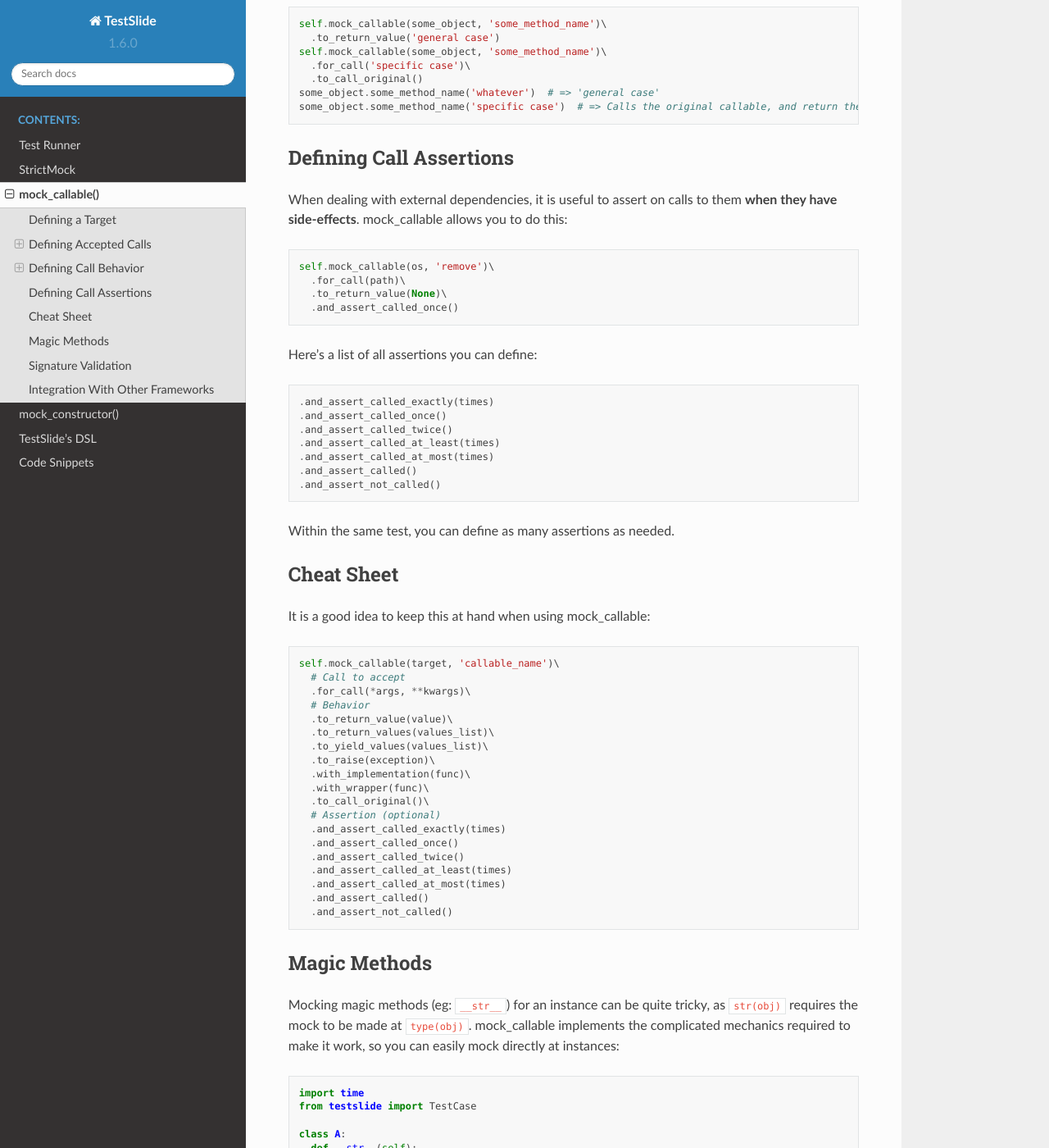
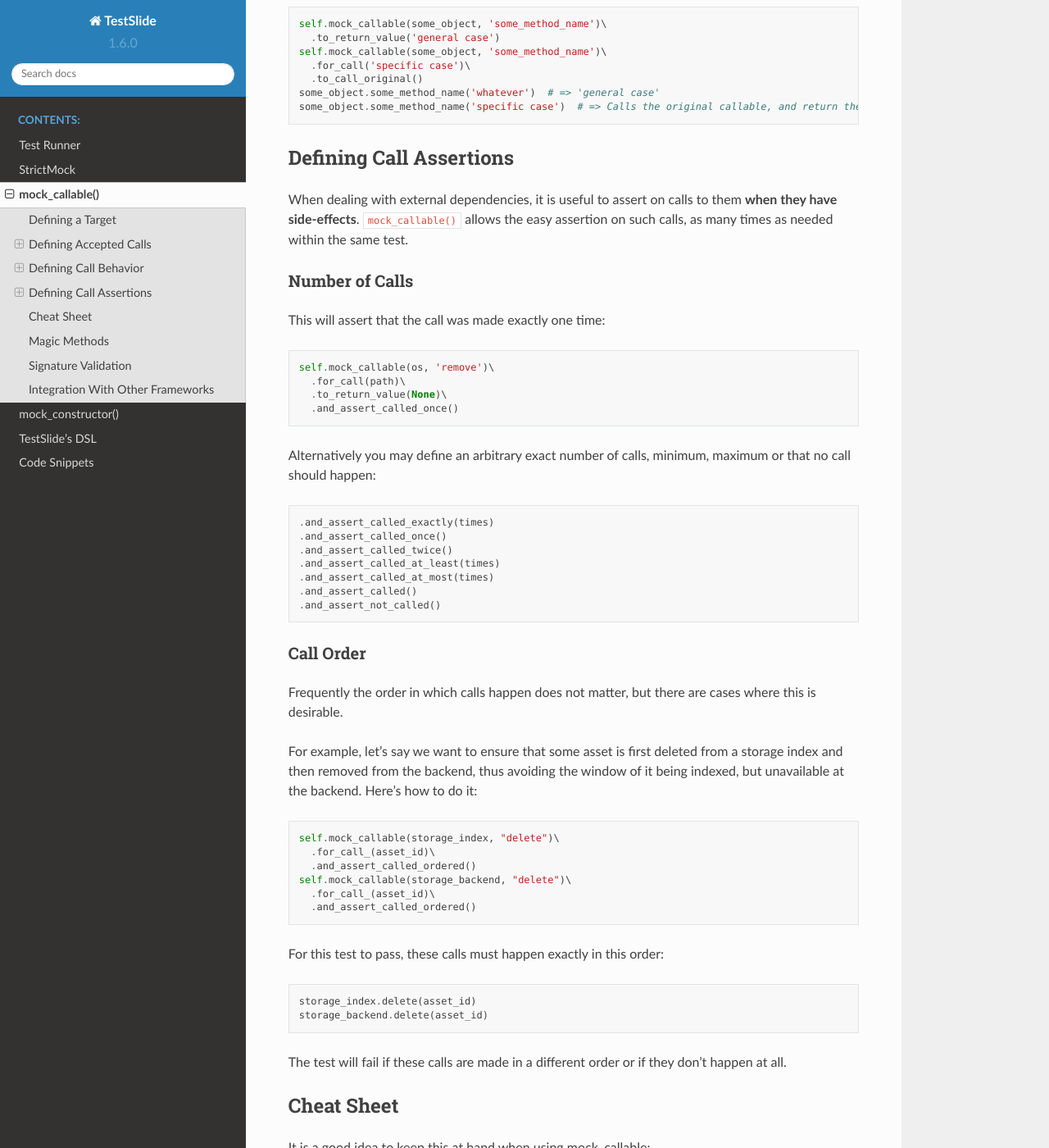
Before and after one commit to facebook/TestSlide, a Sphinx documentation site: the page built from docs/mock_callable/index.rst, in a window 1280 px wide and 1400 px high, scrolled down 5275 px. Shown: the whole window at 82% size. Built offline with Sphinx 7.4.7 and the Read the Docs theme 2.0.0, drawn with Linux system fonts in a browser that asks for light colours; some of the changed text lies outside the part shown.

Commit message:
Add docs

```diff
--- a/docs/mock_callable/index.rst
+++ b/docs/mock_callable/index.rst
@@ -268,7 +268,12 @@ You can achieve the opposite (specific call goes through, mocked general case) w
 Defining Call Assertions
 ------------------------
 
-When dealing with external dependencies, it is useful to assert on calls to them **when they have side-effects**. mock_callable allows you to do this:
+When dealing with external dependencies, it is useful to assert on calls to them **when they have side-effects**. ``mock_callable()`` allows the easy assertion on such calls, as many times as needed within the same test.
+
+Number of Calls
+^^^^^^^^^^^^^^^
+
+This will assert that the call was made exactly one time:
 
 .. code-block:: python
 
@@ -277,7 +282,7 @@ When dealing with external dependencies, it is useful to assert on calls to them
       .to_return_value(None)\
       .and_assert_called_once()
 
-Here's a list of all assertions you can define:
+Alternatively you may define an arbitrary exact number of calls, minimum, maximum or that no call should happen:
 
 .. code-block:: python
 
@@ -289,7 +294,31 @@ Here's a list of all assertions you can define:
   .and_assert_called()
   .and_assert_not_called()
 
-Within the same test, you can define as many assertions as needed.
+Call Order
+^^^^^^^^^^
+
+Frequently the order in which calls happen does not matter, but there are cases where this is desirable.
+
+For example, let's say we want to ensure that some asset is first deleted from a storage index and then removed from the backend, thus avoiding the window of it being indexed, but unavailable at the backend. Here's how to do it:
+
+.. code-block:: python
+
+  self.mock_callable(storage_index, "delete")\
+    .for_call_(asset_id)\
+    .and_assert_called_ordered()
+  self.mock_callable(storage_backend, "delete")\
+    .for_call_(asset_id)\
+    .and_assert_called_ordered()
+
+
+For this test to pass, these calls must happen exactly in this order:
+
+.. code-block:: python
+
+  storage_index.delete(asset_id)
+  storage_backend.delete(asset_id)
+
+The test will fail if these calls are made in a different order or if they don't happen at all.
 
 Cheat Sheet
 -----------
@@ -316,6 +345,7 @@ It is a good idea to keep this at hand when using mock_callable:
     .and_assert_called_at_least(times)
     .and_assert_called_at_most(times)
     .and_assert_called()
+    .and_assert_called_ordered()
     .and_assert_not_called()
 
 Magic Methods
```
